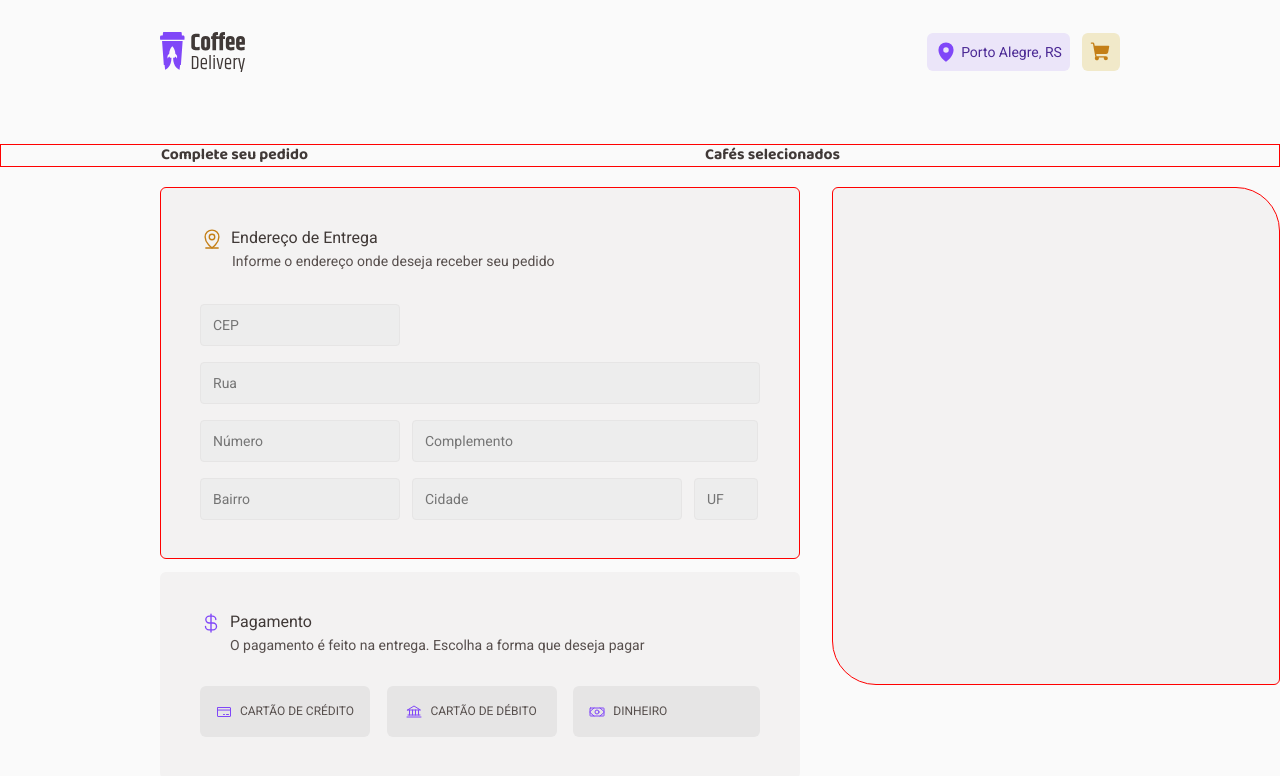
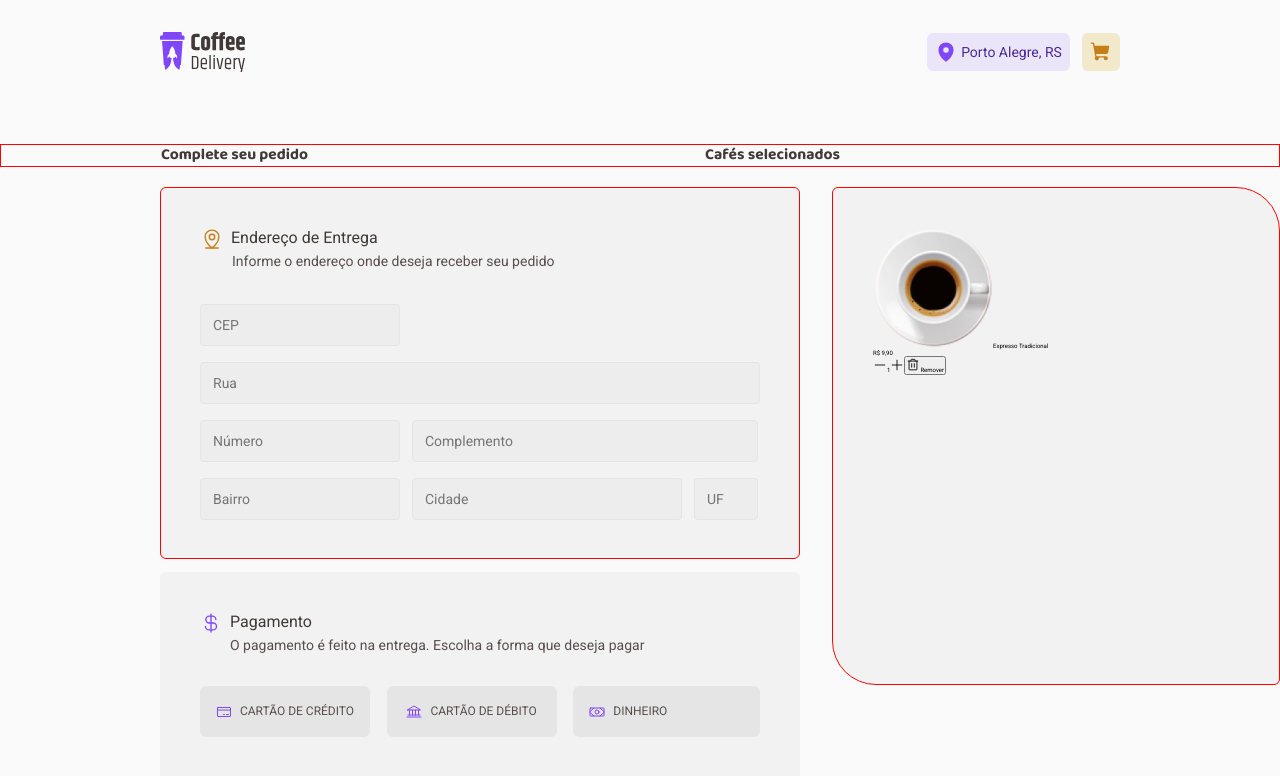
Before and after one commit to leticea/coffee-delivery, a React (Vite) app: page /cart in a window 1280 px wide. Shown: the top 776 px of the page. Built offline with nearby package versions, Linux system fonts and the light colour scheme.

Commit message:
feat(Cart): SelectedCoffee html styles

```diff
--- a/src/pages/Cart/index.tsx
+++ b/src/pages/Cart/index.tsx
@@ -7,7 +7,19 @@ import {
   SelectedCoffeeContainer,
   Title,
 } from "./styles";
-import { Bank, CreditCard, CurrencyDollar, MapPinLine, Money } from "phosphor-react";
+import {
+  Bank,
+  CreditCard,
+  CurrencyDollar,
+  MapPinLine,
+  Minus,
+  Money,
+  Plus,
+  Trash,
+} from "phosphor-react";
+
+import traditional from "../../assets/traditional.svg";
+
 
 export function Cart() {
   return (
@@ -69,7 +81,22 @@ export function Cart() {
       </PaymentInfo>
 
       <SelectedCoffeeContainer>
-
+        <section>
+          <span>
+            <img src={traditional} alt="" />
+            Expresso Tradicional
+          </span>
+          <p>R$ 9,90</p>
+          <div>
+            <Minus size={14} />
+            1
+            <Plus size={14} />
+            <button>
+              <Trash size={14} />
+              Remover
+            </button>
+          </div>
+        </section>
       </SelectedCoffeeContainer>
     </>
   );
--- a/src/pages/Cart/styles.ts
+++ b/src/pages/Cart/styles.ts
@@ -202,16 +202,16 @@ export const SelectedCoffeeContainer = styled.div`
   display: flex;
   flex-direction: column;
   align-items: flex-start;
-  padding: 40px;
+  padding: 4rem;
   //gap: 24px;
 
-  margin: 0.5rem auto auto auto;
+  //margin: 0.5rem auto auto auto;
 
   position: absolute;
-  width: 448px;
-  height: 498px;
-  left: 832px;
-  top: 182px;
+  width: 44.8rem;
+  height: 49.8rem;
+  left: 83.2rem;
+  top: 18.7rem;
 
   background: ${(props) => props.theme["gray-200"]};
   border-radius: 6px 44px;
```
